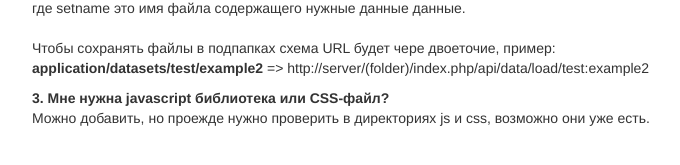
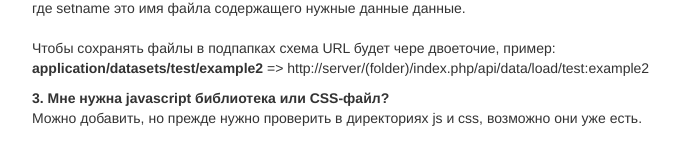
Before and after one commit to pashcore/prototyping, a CodeIgniter app: page /database/ in a window 1280 px wide. Shown: the part 282-447 px from the top of the page, without its empty margins (38-718 px from the left). Run offline with CodeIgniter, Linux system fonts and the light colour scheme; some libraries are stand-ins or nearby versions.

Commit message:
ошибка

```diff
--- a/application/views/default_page.php
+++ b/application/views/default_page.php
@@ -68,7 +68,7 @@ defined('BASEPATH') OR exit('No direct script access allowed');
 	</p>
 	<p>
 		<strong>3. Мне нужна javascript библиотека или CSS-файл?</strong><br>
-		Можно добавить, но проежде нужно проверить в директориях js и css, возможно они уже есть.
+		Можно добавить, но прежде нужно проверить в директориях js и css, возможно они уже есть.
 	</p>
 </div>
 </body>
```
